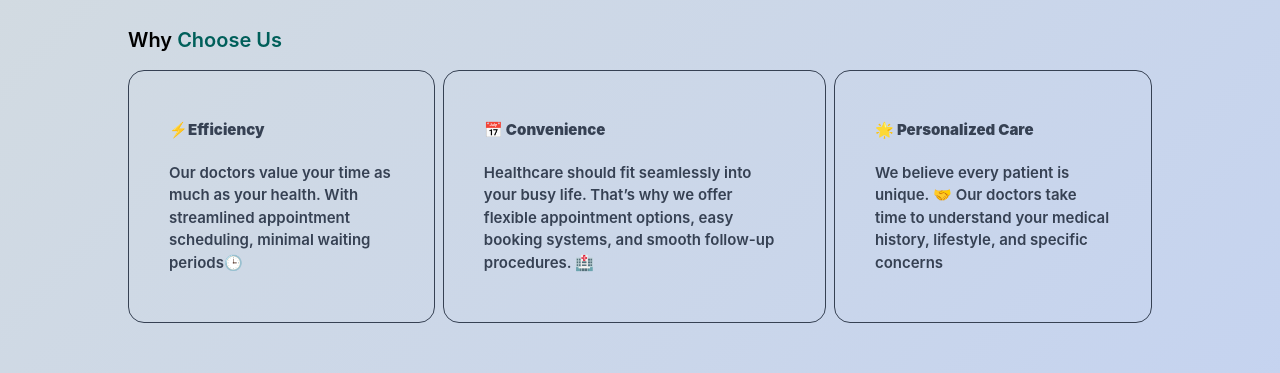
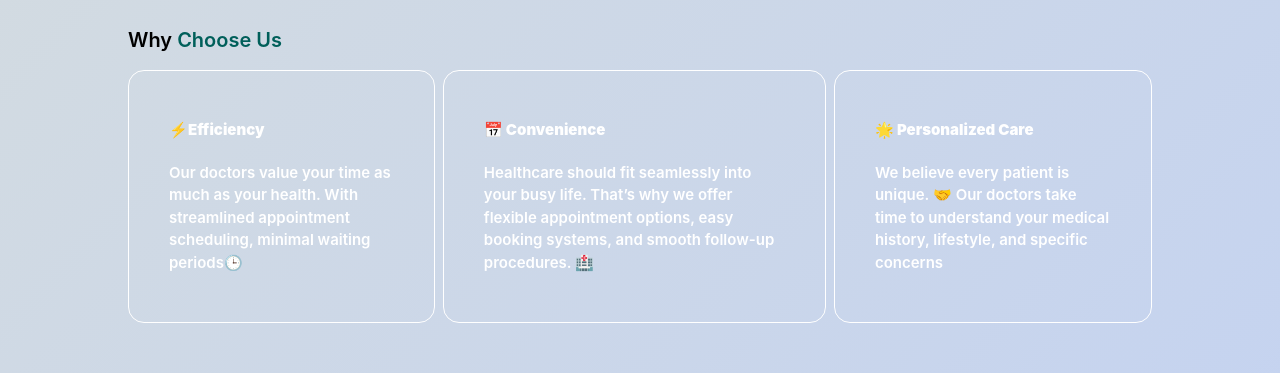
Before and after one commit to AkshitaGupta97/Doctor-Appointment, a React (Vite) app in the folder frontend-doctor/: page /about in a window 1280 px wide. Shown: the part 523-896 px from the top of the page. Built offline with nearby package versions, Linux system fonts and the light colour scheme; the HTML template or start-up script is replaced by a standard one.

Commit message:
added frontend

```diff
--- a/frontend-doctor/src/components/TopDoctors.jsx
+++ b/frontend-doctor/src/components/TopDoctors.jsx
@@ -14,7 +14,7 @@ const TopDoctors = () => {
 
             <div className="grid grid-cols-1 sm:grid-cols-2 md:grid-cols-3 gap-6 p-6">
                 {doctors.slice(0, 9).map((item, idx) => (
-                    <div onClick={()=> navigate(`/appointment/${item._id}`)}
+                    <div onClick={()=> {navigate(`/appointment/${item._id}`); scrollTo(0,0)}}
                         key={idx}
                         className="bg-stone-200 cursor-pointer rounded-xl shadow-md hover:shadow-lg transition-transform transform hover:-translate-y-1 p-5 flex flex-col items-center text-center"
                     >
@@ -32,7 +32,7 @@ const TopDoctors = () => {
                 ))}
             </div>
             <div className="flex justify-center mt-8">
-                <button onClick={() => {navigate('/doctors'); scrollTo([0,0])}} className="bg-blue-300 cursor-pointer flex items-center text-gray-800 px-4 py-2 hover:scale-95 transition-all rounded-full">
+                <button onClick={() => {navigate('/doctors'); scrollTo(0,0)}} className="bg-blue-300 cursor-pointer flex items-center text-gray-800 px-4 py-2 hover:scale-95 transition-all rounded-full">
                     more...<span className="material-symbols-outlined text-amber-800">arrow_right_alt</span>
                 </button>
             </div>
--- a/frontend-doctor/src/pages/About.jsx
+++ b/frontend-doctor/src/pages/About.jsx
@@ -31,17 +31,17 @@ const About = () => {
 
       <div className="flex flex-col gap-2 md:flex-row mb-20">
 
-        <div className="border px-8 md:px-10 sm:py-12 rounded-2xl flex flex-col gap-5 text-[15px] hover:bg-blue-600 hover:text-white transition-all duration-300 text-gray-700 cursor-pointer ">
+        <div className="border px-8 md:px-10 sm:py-12 rounded-2xl sm:hover:bg-blue-700 sm:text-white flex flex-col gap-5 text-[15px] hover:bg-blue-600 hover:text-white transition-all duration-300 text-gray-700 cursor-pointer ">
           <b>⚡Efficiency</b>
           <p>Our doctors value your time as much as your health. With streamlined appointment scheduling, minimal waiting periods🕒</p>
         </div>
 
-        <div className="border px-8 md:px-10 sm:py-12 rounded-2xl flex flex-col gap-5 text-[15px] hover:bg-blue-600 hover:text-white transition-all duration-300 text-gray-700 cursor-pointer ">
+        <div className="border px-8 md:px-10 sm:py-12 rounded-2xl sm:hover:bg-blue-700 sm:text-white flex flex-col gap-5 text-[15px] hover:bg-blue-600 hover:text-white transition-all duration-300 text-gray-700 cursor-pointer ">
           <b>📅 Convenience</b>
           <p>Healthcare should fit seamlessly into your busy life. That’s why we offer flexible appointment options, easy booking systems, and smooth follow-up procedures. 🏥</p>
         </div>
 
-        <div className="border px-8 md:px-10 sm:py-12 rounded-2xl flex flex-col gap-5 text-[15px] hover:bg-blue-600 hover:text-white transition-all duration-300 text-gray-700 cursor-pointer ">
+        <div className="border px-8 md:px-10 sm:py-12 rounded-2xl sm:hover:bg-blue-700 sm:text-white flex flex-col gap-5 text-[15px] hover:bg-blue-600 hover:text-white transition-all duration-300 text-gray-700 cursor-pointer ">
           <b>🌟 Personalized Care</b>
           <p>We believe every patient is unique. 🤝 Our doctors take time to understand your medical history, lifestyle, and specific concerns</p>
         </div>
--- a/frontend-doctor/src/pages/Doctor.jsx
+++ b/frontend-doctor/src/pages/Doctor.jsx
@@ -8,6 +8,7 @@ const Doctor = () => {
   const { speciality } = useParams();
   const [filterDoc, setFilterDoc] = useState([]);
   const {doctors} = useContext(AppContext);
+  const [showFilter, setShowFilter] = useState(false);
 
   const applyFilter = () => {
     if(speciality){
@@ -26,7 +27,10 @@ const Doctor = () => {
     <div>
       <p className="text-teal-800 text-lg">⚕️Doctors not only treat diseases but also advice on maintaining a healthy lifestyle.</p>
       <div className="flex flex-col sm:flex-row items-start mt-5 gap-5">
-        <div className="flex text-center flex-col gap-3.5 ">
+        <button className={`text-md px-0.5 py-1 rounded-xl border cursor-pointer border-blue-900 transition-all md:hidden ${showFilter ? "bg-blue-700 text-white" : ""}`} onClick={() => setShowFilter(prev => !prev)}>
+          Filters🧪
+        </button>
+        <div className={`flex text-center flex-col gap-3.5 ${showFilter ? 'flex' : 'hidden sm:flex'} `}>
           <p onClick={() => speciality === 'Physician' ? navigate('/doctors'): navigate('/doctors/Physician')} className={`w-[94vw] sm:w-auto py-1.5 pr-16 border border-gray-600 rounded transition-all cursor-pointer ${speciality === "Physician" ? "bg-teal-800 text-white" : ""}`}>Physician</p>
           <p onClick={() => speciality === 'Gynecologist' ? navigate('/doctors'): navigate('/doctors/Gynecologist')} className={`w-[94vw] sm:w-auto py-1.5 pr-16 border border-gray-600 rounded transition-all cursor-pointer ${speciality === "Gynecologist" ? "bg-teal-800 text-white" : ""}`}>Gynecologist</p>
           <p onClick={() => speciality === 'Dermatologist' ? navigate('/doctors'): navigate('/doctors/Dermatologist')} className={`w-[94vw] sm:w-auto py-1.5 pr-16 border border-gray-600 rounded transition-all cursor-pointer ${speciality === "Dermatologist" ? "bg-teal-800 text-white" : ""}`}>Dermatologist</p>
@@ -38,7 +42,7 @@ const Doctor = () => {
         <div className="w-full grid grid-cols-auto gap-4 gap-y-6 ">
           {
             filterDoc.map((item, idx) => (
-              <div onClick={() => navigate(`/appointment/${item._id}`)}
+              <div onClick={() => {navigate(`/appointment/${item._id}`); scrollTo(0,0)}}
                 key={idx}
                 className="bg-stone-200 cursor-pointer rounded-xl shadow-md hover:shadow-lg transition-transform transform hover:-translate-y-1 p-5 flex flex-col items-center text-center"
               >
--- a/frontend-doctor/src/pages/MyProfile.jsx
+++ b/frontend-doctor/src/pages/MyProfile.jsx
@@ -19,7 +19,7 @@ const MyProfile = () => {
 
   return (
     <div className="max-w-lg flex flex-col gap-2 text-sm">
-      <img className="w-44 rounded-2xl" src={userData.image} alt="profile" />
+      <img className="w-44 rounded-2xl shadow-lg" src={userData.image} alt="profile" />
       {
         isEdit ?
           <input className="bg-gray-400 text-lg px-0.5 py-1 max-w-60 mt-4 outline-none  rounded-xl"
```
